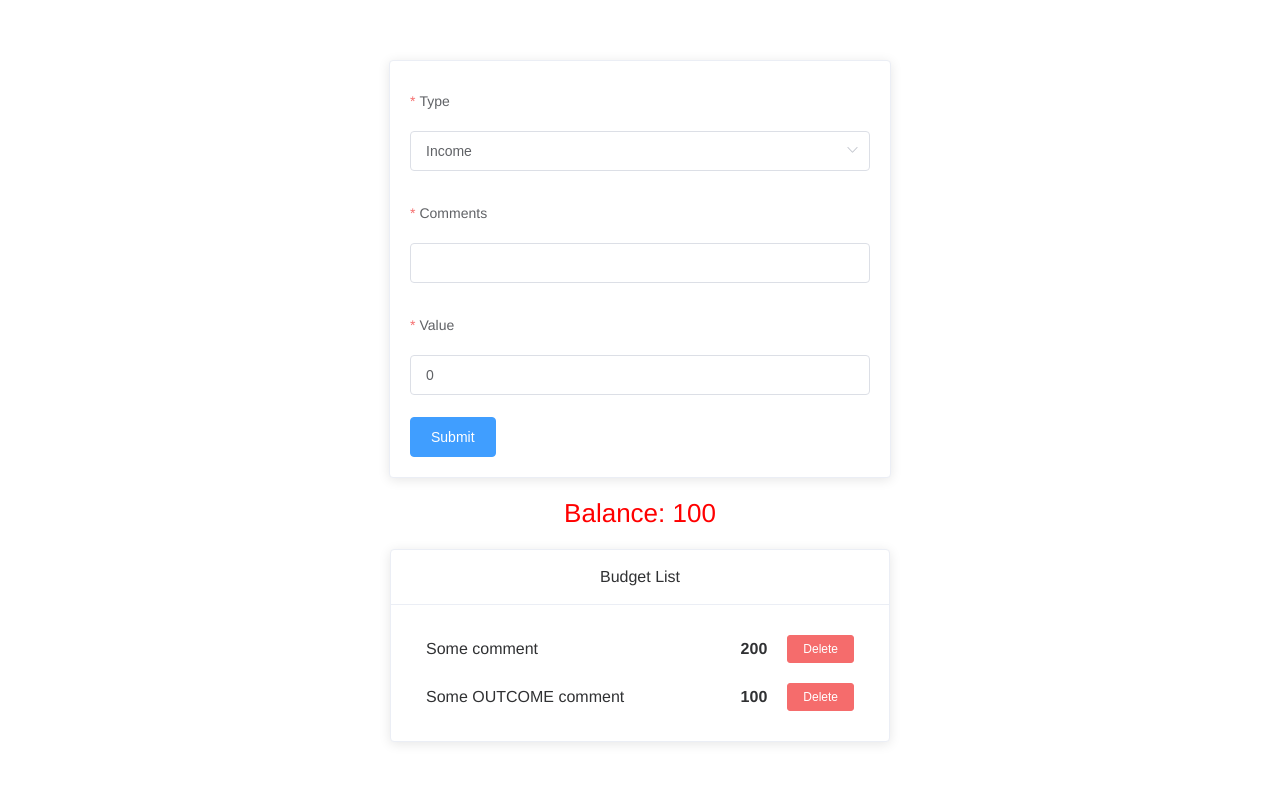
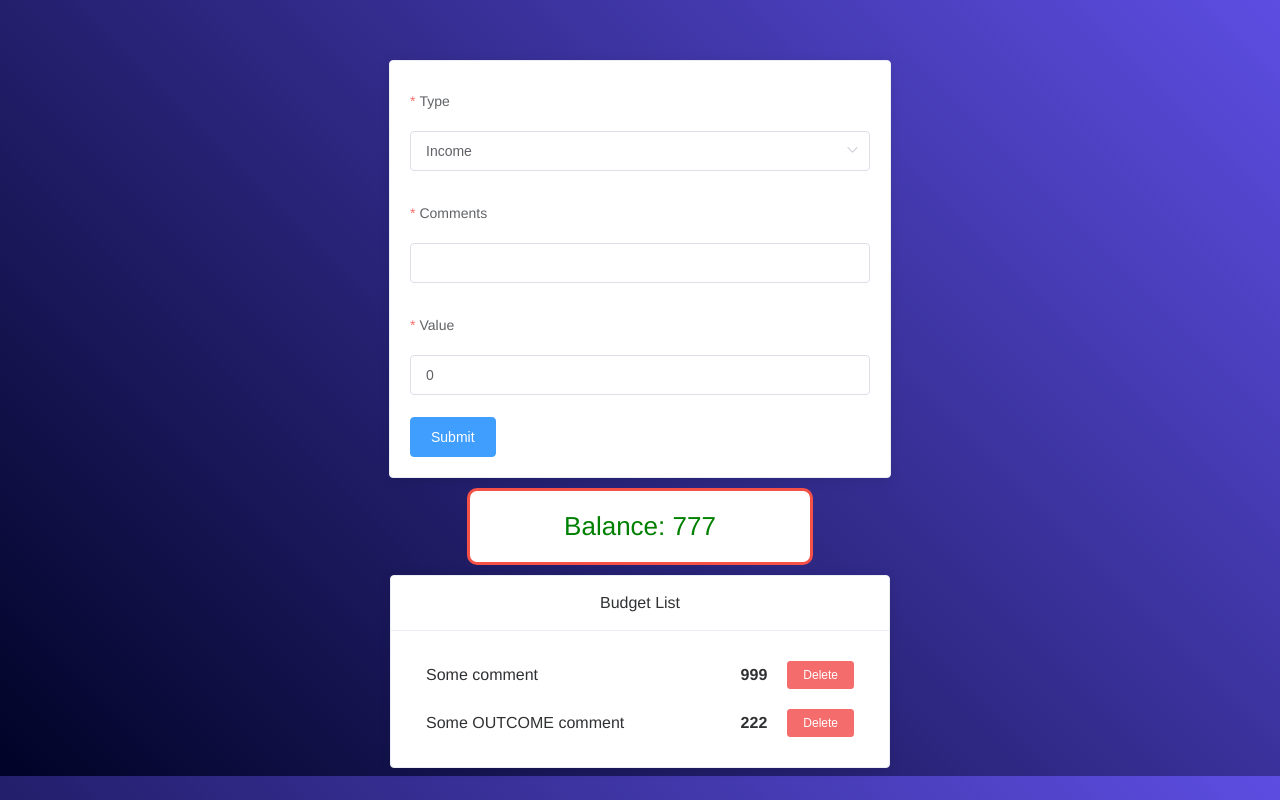
Before and after one commit to KonstantinKhomenko/BudgetApp-vue, a Vue app: page / in a window 1280 px wide. Built offline with nearby package versions, Linux system fonts and the light colour scheme.

Commit message:
balance color

```diff
--- a/src/App.vue
+++ b/src/App.vue
@@ -22,13 +22,13 @@ export default {
     list: {
       1: {
         type: "INCOME",
-        value: 200,
+        value: 999,
         comment: "Some comment",
         id: 1
       },
       2: {
         type: "OUTCOME",
-        value: 100,
+        value: 222,
         comment: "Some OUTCOME comment",
         id: 2
       }
@@ -72,4 +72,8 @@ export default {
   color: #2c3e50;
   margin-top: 60px;
 }
+
+body {
+  background-image: linear-gradient(45deg, rgb(0, 3, 38) 0%, rgb(93, 78, 226) 100%);
+}
 </style>
--- a/src/components/TotalBalance.vue
+++ b/src/components/TotalBalance.vue
@@ -1,15 +1,42 @@
 <template>
-  <div class="total-value">Balance: {{ total }}</div>
+  <div class="total-value" :style="totalColor">Balance: {{ total }}</div>
 </template>
 
 <script>
 export default {
   name: 'TotalBalance',
+  data: () => ({
+    balanceColor: ''
+  }),
   props: {
     total: {
       type: Number,
       default: 0,
     }
+  },
+  watch: {
+    total: 'changeTotalColor'
+  },
+  computed: {
+    totalColor() {
+      return {
+        'color': this.balanceColor
+      }
+    }
+  },
+  methods: {
+    changeTotalColor(value) {
+      if(value === 0) {
+        this.balanceColor = 'black';
+      } else if(value > 0) {
+        this.balanceColor = 'green';
+      } else {
+        this.balanceColor = 'red';
+      }
+    }
+  },
+  mounted() {
+    this.changeTotalColor(this.total);
   }
 };
 </script>
@@ -19,6 +46,11 @@ export default {
   font-size: 26px;
   padding: 20px;
   text-align: center;
-  color: red;
+  margin: 10px 0;
+  background-color: #ffffff;
+  border: 3px rgb(245, 81, 70) solid;
+  border-radius: 10px;
+  display: inline-block;
+  width: 300px;
 }
 </style>
```
